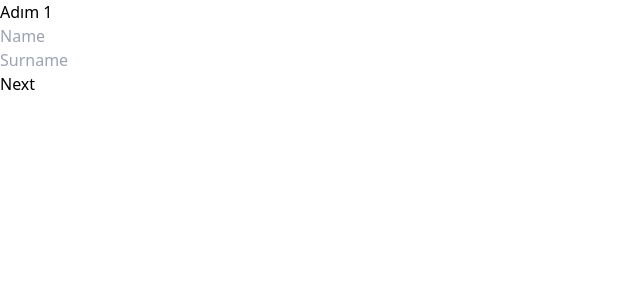
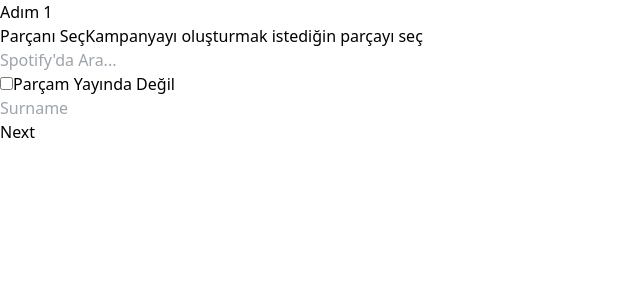
Before and after one commit to neslihanatasever/react-form-stepper, a React (Vite) app: page / in a window 1280 px wide. Shown: the top 300 px of the page, without its empty margins (0-640 px from the left). Built offline with nearby package versions, Linux system fonts and the light colour scheme.

Commit message:
case'e uyarlamaya calısma

```diff
--- a/src/App.jsx
+++ b/src/App.jsx
@@ -11,6 +11,7 @@
           lastStep: 3,
           name: "",
           surname: "",
+          search: "",
           age: "",
           job: "",
           about: "",
@@ -21,11 +22,11 @@
       >
         {({ values, setFieldValue }) => {
           const prevHandle = (e) => {
-            setFieldValue("step", values.step - 1)
+            setFieldValue("step", values.step - 1);
           };
 
           const nextHandle = (e) => {
-            setFieldValue("step", values.step + 1)
+            setFieldValue("step", values.step + 1);
           };
 
           return (
@@ -39,16 +40,51 @@
               {values.step == 1 && (
                 <div className="grid  gap-2.5">
                   <div>
-                  <Field name="name" className="input" placeholder="Name" />
-                  <ErrorMessage name="name" component="small" className="block text-xs text-red-600 mt-1" />
+                    <ErrorMessage
+                      name="name"
+                      component="small"
+                      className="block text-xs text-red-600 mt-1"
+                    />
                   </div>
+                  <div className="w-4/5 h-52 flex flex-col ml-40 border-solid border-2 rounded-3xl mt-24">
+                    <div className="m-5 flex flex-col">
+                      <label className="font">Parçanı Seç</label>
+                      <label className="text-lightgray">
+                        Kampanyayı oluşturmak istediğin parçayı seç
+                      </label>
+                    </div>
+
+                    <div className="ml-4">
+                      <Field
+                        name="search"
+                        type="text"
+                        className="input w-[90%] h-10 border-solid border-2 rounded-xl pl-3"
+                        placeholder="Spotify'da Ara..."
+                      />
+                    </div>
+
+                    <div className="flex items-center mt-4 ml-4">
+                      <input
+                        type="checkbox"
+                        className="w-4 h-4 text-blue-600 bg-gray-100 border-gray-300"
+                      />
+                      <label className="ml-2 mb-1">Parçam Yayında Değil</label>
+                    </div>
+                  </div>
+
+
+
                   <div>
                     <Field
                       name="surname"
                       className="input"
                       placeholder="Surname"
                     />
-                  <ErrorMessage name="surname" component="small" className="block text-xs text-red-600 mt-1" />
+                    <ErrorMessage
+                      name="surname"
+                      component="small"
+                      className="block text-xs text-red-600 mt-1"
+                    />
                   </div>
                 </div>
               )}
@@ -57,11 +93,19 @@
                 <div className="grid  gap-2.5">
                   <div>
                     <Field name="age" className="input" placeholder="Age" />
-                  <ErrorMessage name="age" component="small" className="block text-xs text-red-600 mt-1" />
+                    <ErrorMessage
+                      name="age"
+                      component="small"
+                      className="block text-xs text-red-600 mt-1"
+                    />
                   </div>
                   <div>
                     <Field name="job" className="input" placeholder="Job" />
-                  <ErrorMessage name="job" component="small" className="block text-xs text-red-600 mt-1" />
+                    <ErrorMessage
+                      name="job"
+                      component="small"
+                      className="block text-xs text-red-600 mt-1"
+                    />
                   </div>
                 </div>
               )}
@@ -75,7 +119,11 @@
                       className="textarea"
                       placeholder="About"
                     />
-                  <ErrorMessage name="about" component="small" className="block text-xs text-red-600 mt-1" />
+                    <ErrorMessage
+                      name="about"
+                      component="small"
+                      className="block text-xs text-red-600 mt-1"
+                    />
                   </div>
                 </div>
               )}
@@ -97,7 +145,7 @@
                 ]}
               </div>
             </Form>
-          )
+          );
         }}
       </Formik>
     </div>
```
Lines whose indentation alone changed are shown as unchanged.
